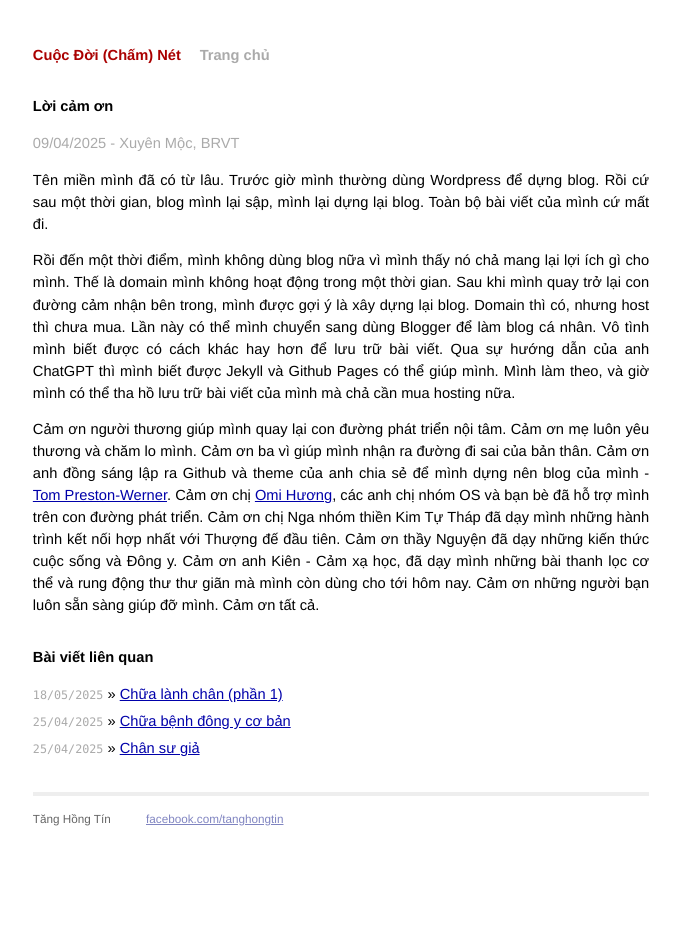
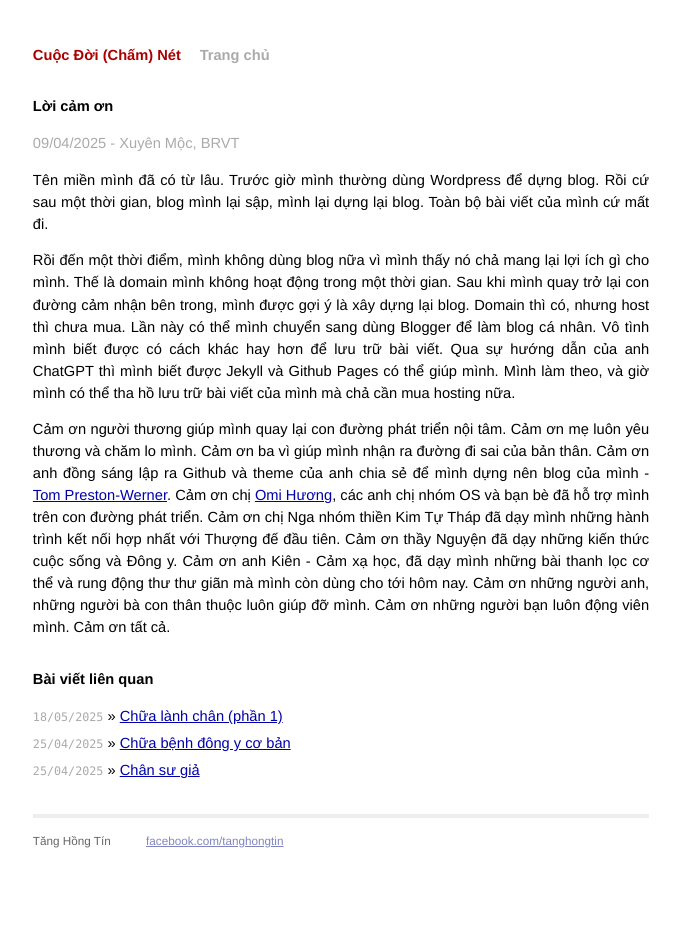
Before and after one commit to tanghongtin/cuocdoi, a Jekyll site: the page built from _posts/2025-04-09-loi-cam-on.md, in a window 1280 px wide. Shown: the whole page, without its empty margins (299-979 px from the left). Built offline with Jekyll 4.4.1, drawn with Linux system fonts in a browser that asks for light colours.

Commit message:
Update 2025-04-09-loi-cam-on.md

```diff
--- a/_posts/2025-04-09-loi-cam-on.md
+++ b/_posts/2025-04-09-loi-cam-on.md
@@ -19,5 +19,6 @@ Cảm ơn chị [Omi Hương](https://omihuong.net/), các anh chị nhóm OS v
 Cảm ơn chị Nga nhóm thiền Kim Tự Tháp đã dạy mình những hành trình kết nối hợp nhất với Thượng đế đầu tiên.
 Cảm ơn thầy Nguyện đã dạy những kiến thức cuộc sống và Đông y.
 Cảm ơn anh Kiên - Cảm xạ học, đã dạy mình những bài thanh lọc cơ thể và rung động thư thư giãn mà mình còn dùng cho tới hôm nay.
-Cảm ơn những người bạn luôn sẵn sàng giúp đỡ mình.
+Cảm ơn những người anh, những người bà con thân thuộc luôn giúp đỡ mình.
+Cảm ơn những người bạn luôn động viên mình.
 Cảm ơn tất cả.
```
